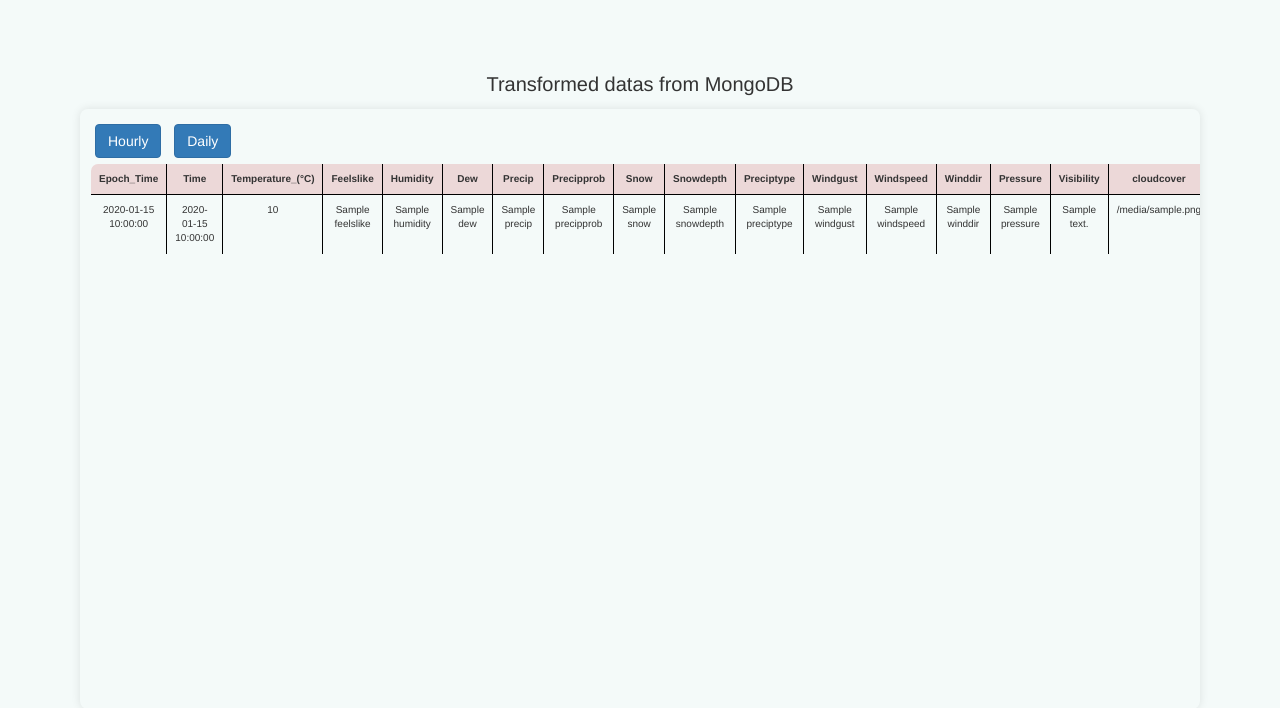
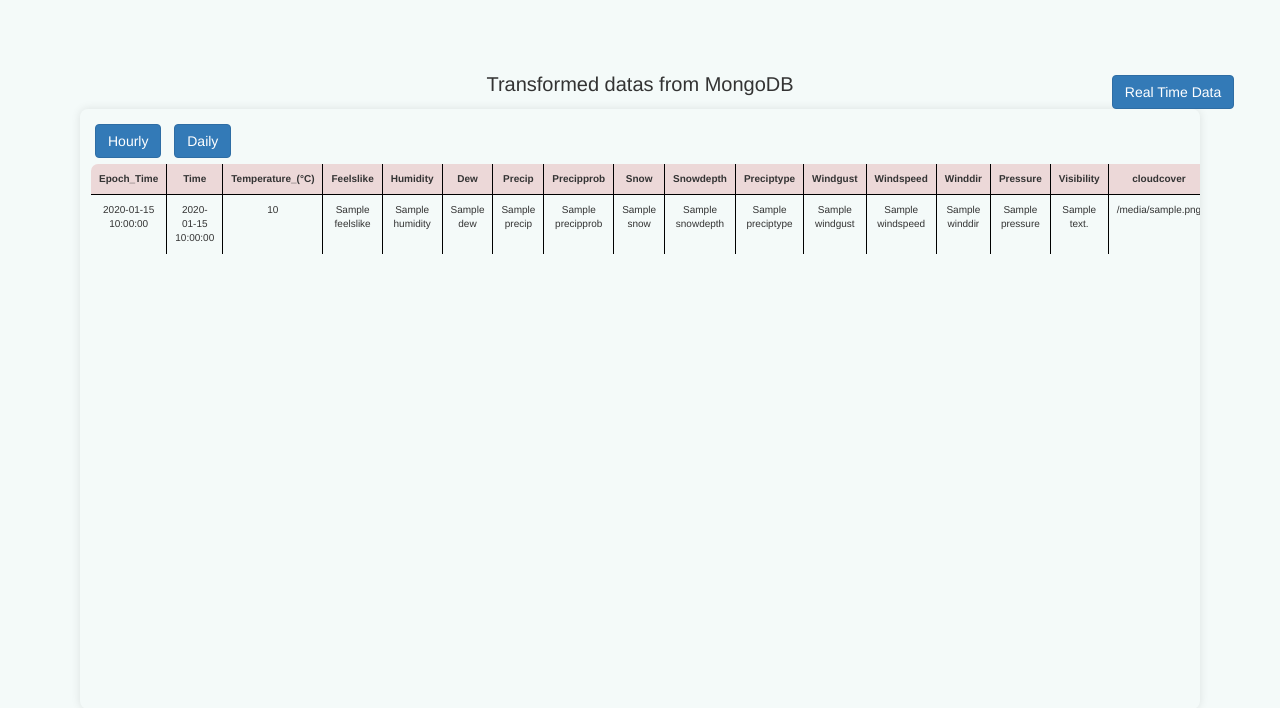
Before and after one commit to stephincjose/programming, a Flask app: template templates/processed-data.html in a window 1280 px wide. Shown: the top 708 px of the page. Run offline with Flask 3, Linux system fonts and the light colour scheme; the template is opened without the code that fills it: most values are stand-ins (such as "Sample title", 1, 10 or a date in 2020); some libraries are stand-ins or nearby versions.

```diff
--- a/templates/processed-data.html
+++ b/templates/processed-data.html
@@ -66,10 +66,20 @@
       .btn-primary {
         margin: 0.5rem;
       }
+      .button1{
+            align-items: center;
+
+            position: absolute;
+            margin-left: 81%;
+        }
+
     </style>
   </head>
   <body>
     <div class="div0">
+      <div class="button1">
+        <a class="btn btn-primary" href="/" role="button">Real Time Data</a>
+    </div>
       <div class="Head">
         <div>
           Transformed datas from MongoDB
@@ -138,7 +148,7 @@
           </div>
 
           <div class="daily" style="display: none;">
-            <div class="div1">
+            <div class="div12">
               <div class="div2">
                 <table class="table table-striped">
                   <tr>
```
